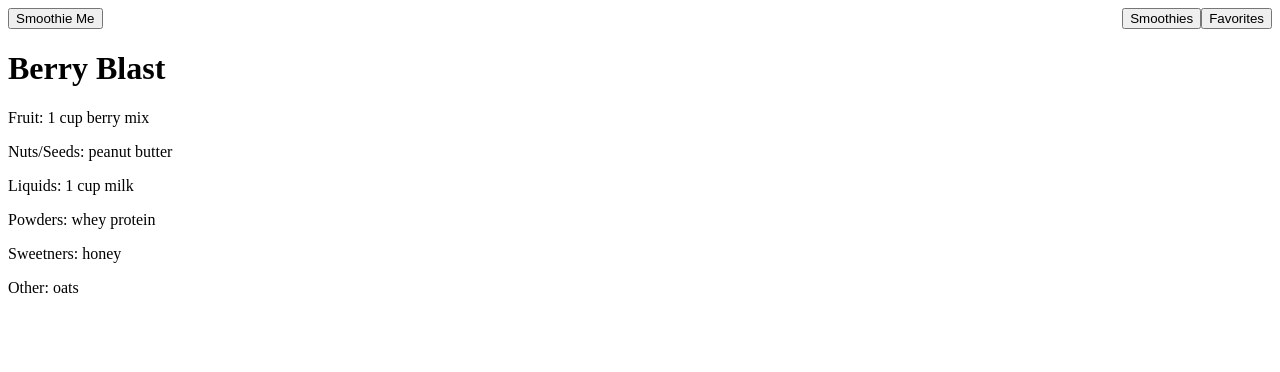
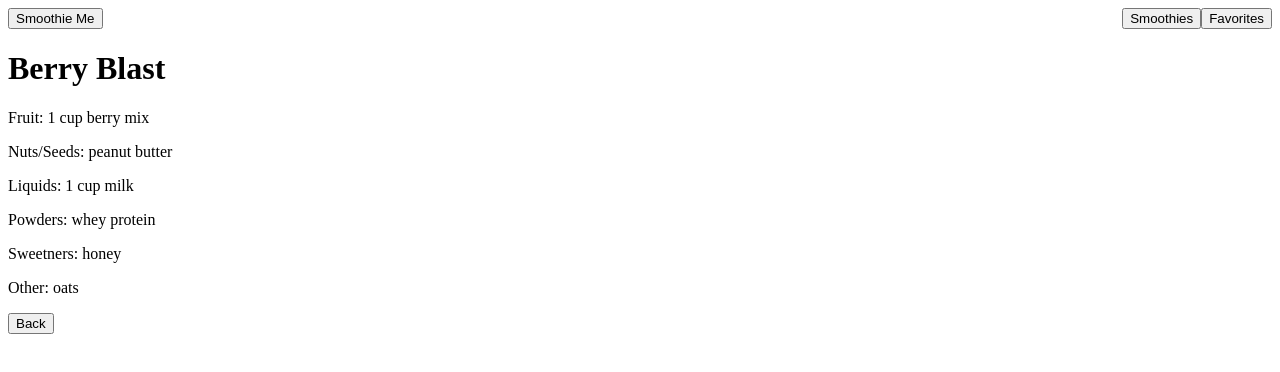
Before and after one commit to tharwin-carr/Smoothie-Me, a React (Create React App) app: page /STORE.smoothies/1 in a window 1280 px wide. Shown: the top 372 px of the page. Built offline with nearby package versions, Linux system fonts and the light colour scheme.

Commit message:
added a back button to info page

```diff
--- a/package.json
+++ b/package.json
@@ -9,6 +9,7 @@
     "history": "^5.0.0",
     "react": "^17.0.1",
     "react-dom": "^17.0.1",
+    "react-router-dom": "^5.2.0",
     "react-scripts": "4.0.1",
     "vercel": "^21.0.1",
     "web-vitals": "^0.2.4"
--- a/src/components/SmoothieInfoPage.js
+++ b/src/components/SmoothieInfoPage.js
@@ -1,5 +1,6 @@
 import React, { Component } from 'react';
 import STORE from '../STORE';
+import BackButton from '../buttons/BackButton';
 
 export class SmoothieInfoPage extends Component {
     render() {
@@ -18,6 +19,11 @@ export class SmoothieInfoPage extends Component {
                         {smoothieInfo.sweetners ? <p>Sweetners: {smoothieInfo.sweetners}</p> : ''}
                         {smoothieInfo.other ? <p>Other: {smoothieInfo.other}</p> : ''}
                     </div>
+                    <BackButton
+                        btnClass='btn back-button'
+                        title='Back'
+                    />
+
                 </div>
         );
     };
```
Also changed, not shown: 2 other files (tests, documents, lock files or other folders).
